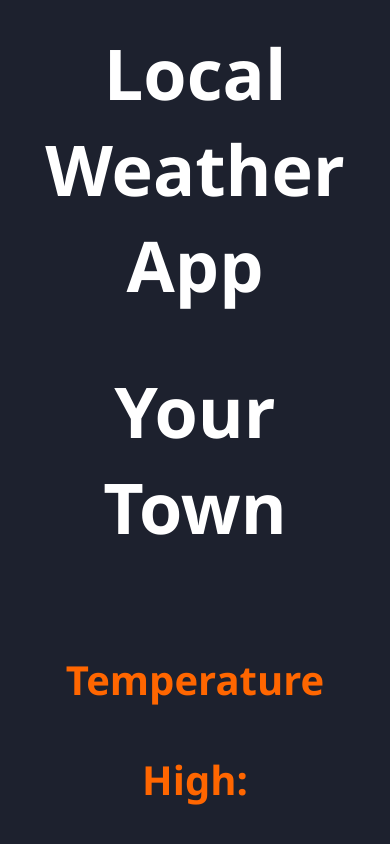
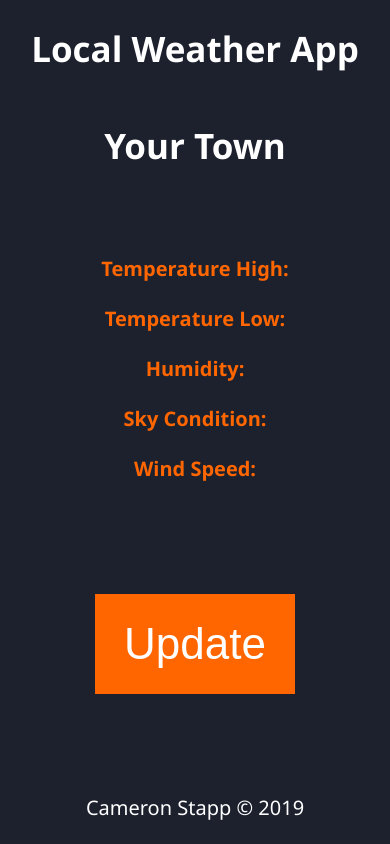
Before and after one commit to Rekkuzan5/Weather-App, a plain HTML site: page index.html in a window 390 px wide. Shown: the top 844 px of the page. Drawn offline with Linux system fonts and the light colour scheme; no server answers.

Commit message:
fixed centering issues with mobile devices

```diff
--- a/styles.css
+++ b/styles.css
@@ -14,14 +14,26 @@ html {
     font-size: 20px;
 }
 
+@media (max-width: 900px) {
+    html {
+        font-size: 15px;
+    }
+}
+
+@media (max-width: 400px) {
+    html {
+        font-size: 10px;
+    }
+}
+
 #pageContainer {
     display: block;
     position: relative;
     min-height: 100%;
     height: 100%;
     text-align: center;
-    padding-left: 20px;
-    padding-right: 20px;
+    margin-left: 20px;
+    margin-right: 20px;
 }
 
 body {
@@ -30,7 +42,6 @@ body {
     font-family: 'Segoe UI', Tahoma, Geneva, Verdana, sans-serif;
     background-color: rgb(29, 33, 46);
     color: white;
-    text-align: center;
 }
 
 h1, h2 {
@@ -57,7 +68,7 @@ span {
 button {
     display: inline-block;
     margin: 100px auto;
-    width: 350px;
+    width: 200px;
     height: 100px;
     font-size: 44px;
     border: none;
```
